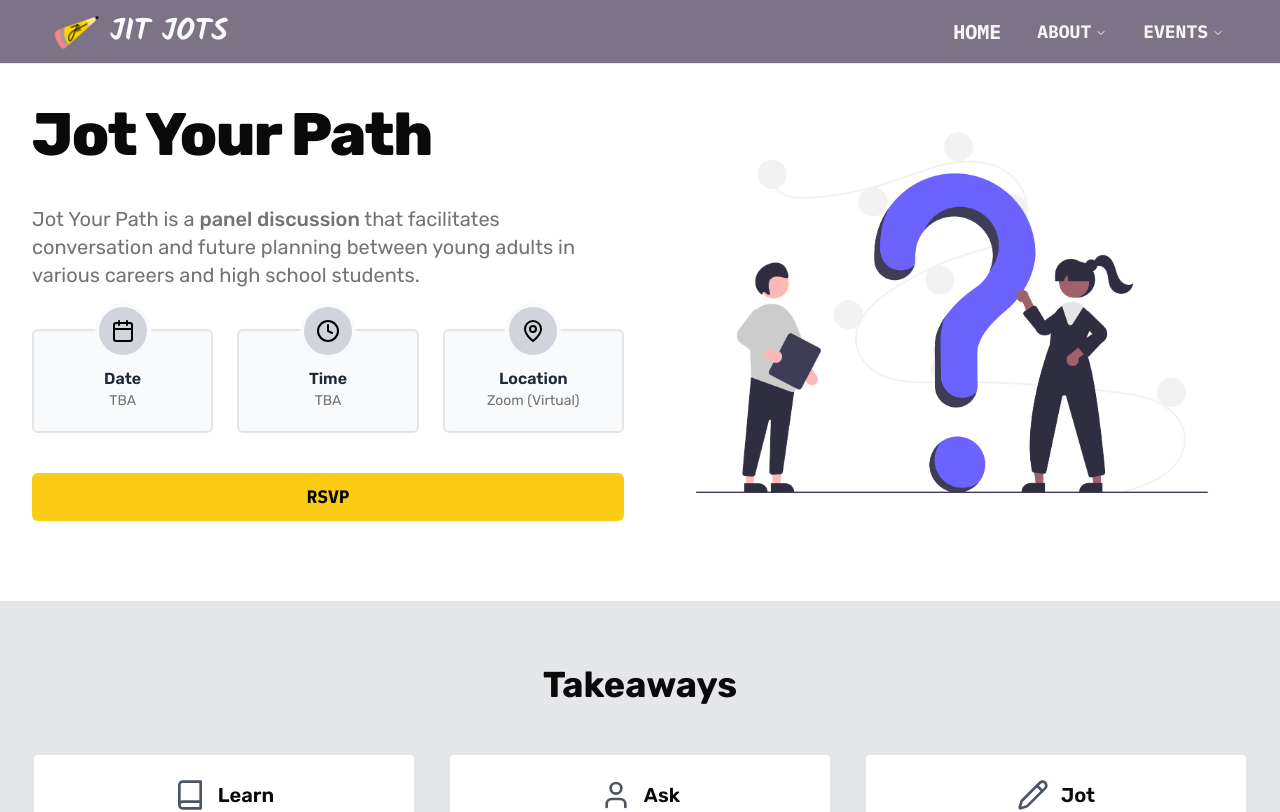
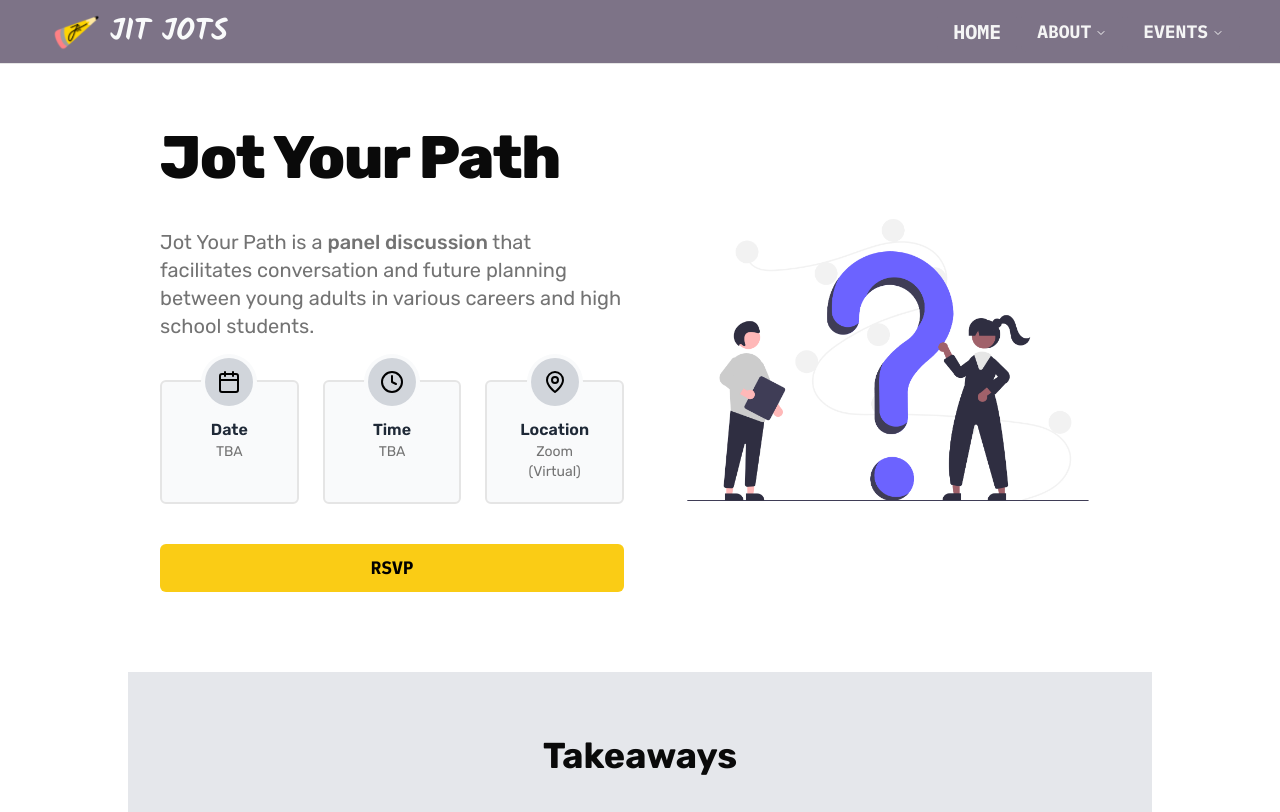
Before and after one commit to ritchiexia/jitjots, a Next.js app: page /jot-your-path in a window 1280 px wide. Shown: the top 812 px of the page. Built offline with nearby package versions, Linux system fonts and the light colour scheme.

Commit message:
Update page.tsx

```diff
--- a/src/app/jot-your-path/page.tsx
+++ b/src/app/jot-your-path/page.tsx
@@ -81,8 +81,8 @@ const panelGuests: PanelGuest[] = [
 
 export default function JotYourPath() {
   return (
-    <main className="flex min-h-screen flex-col items-center gap-20">
-      <div className="container max-w-7xl pt-10 px-4 sm:px-6 lg:px-8 space-y-12">
+    <main className="flex min-h-screen flex-col items-center lg:px-32 gap-20">
+      <div className="container pt-10 sm:pt-16 space-y-8">
         <div className="space-y-12">
           <div className="grid md:grid-cols-2 md:items-center gap-8">
             <div className="space-y-10">
```
